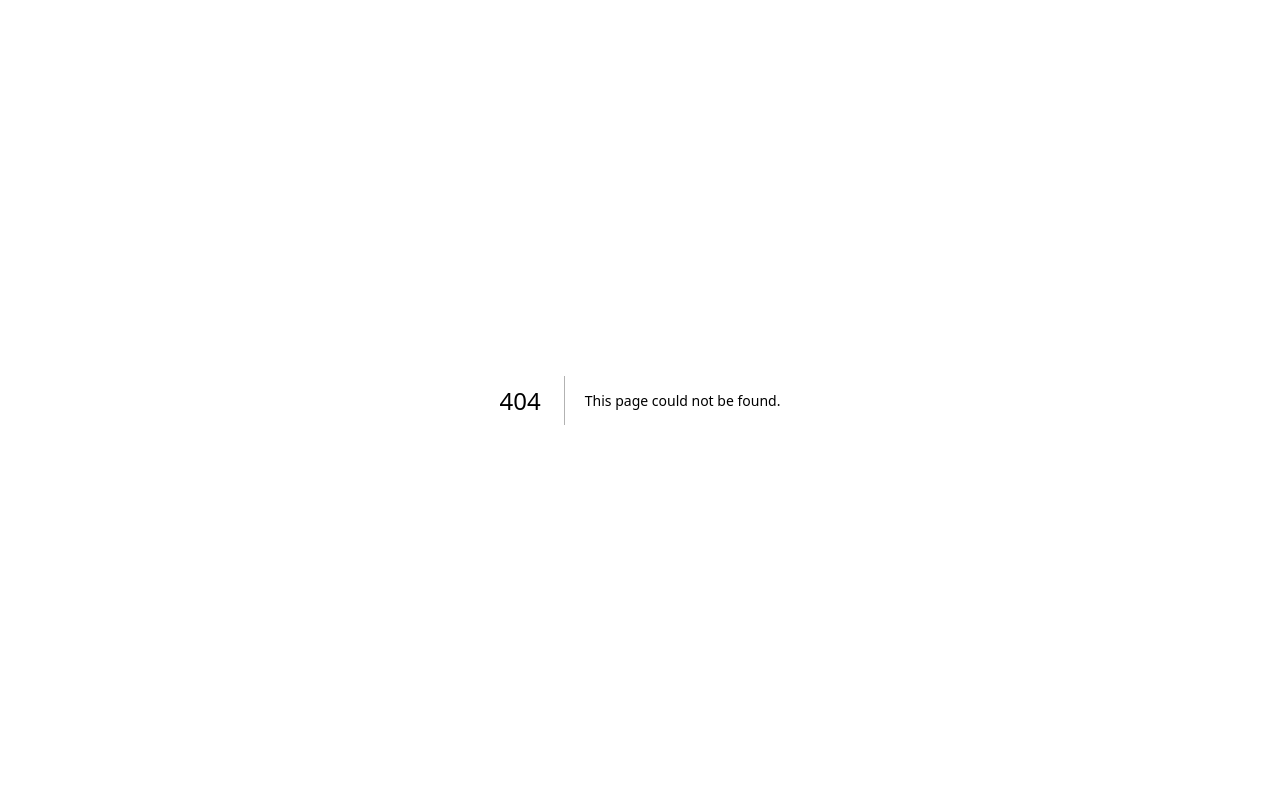
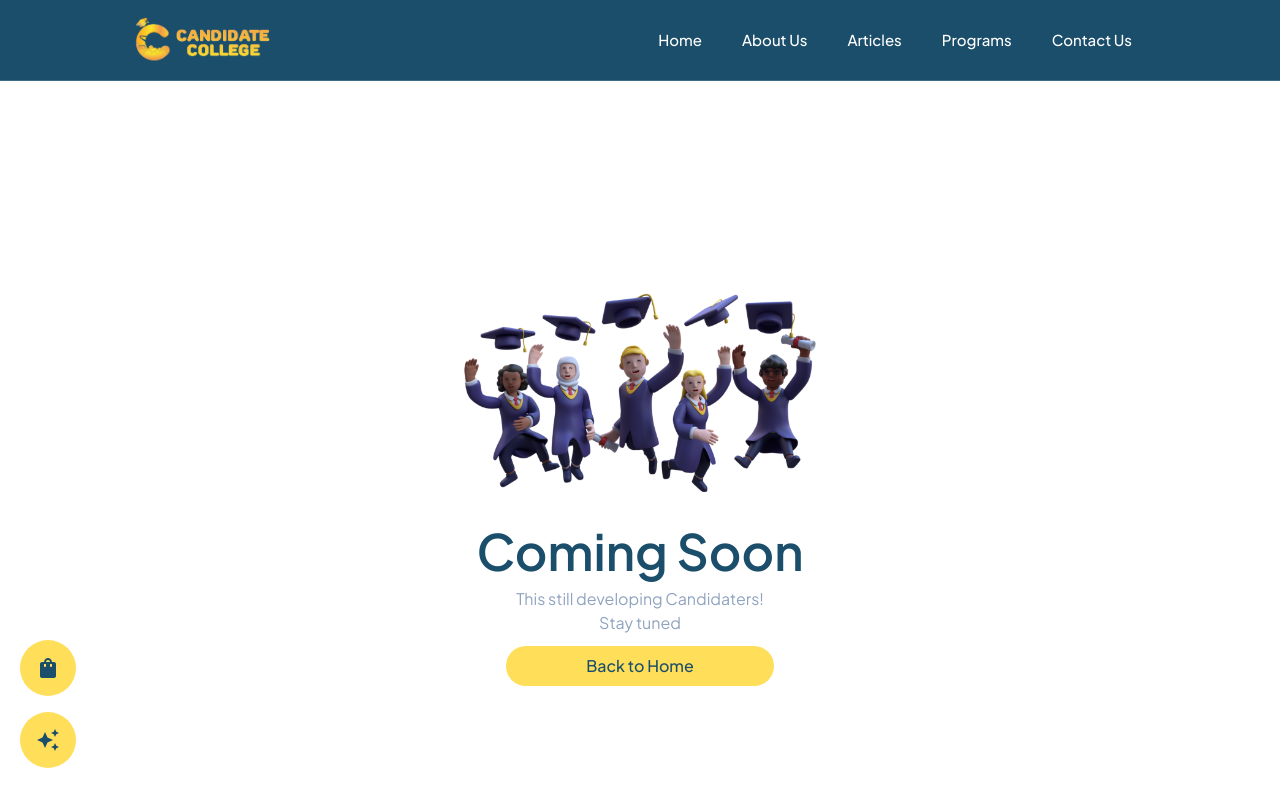
Before and after one commit to candidatecollege/candidate-college, a Next.js app: page /coming in a window 1280 px wide. Before the commit this address had no page. Shown: the top 800 px of the page. Built offline with nearby package versions, Linux system fonts and the light colour scheme.

Commit message:
Build Coming Soon page

```diff
--- /dev/null
+++ b/src/app/coming/page.tsx
@@ -0,0 +1,47 @@
+"use client";
+import { Footer, Navbar, CTA } from "@/components";
+import Link from "next/link";
+import Image from "next/image"
+
+const Coming = () => {
+  return (
+    <main className="bg-white h-full">
+      {/* Navbar */}
+      <Navbar />
+
+      <section className="flex flex-col w-full h-full lg:pt-[200px] mx-auto md:pt-[165px] pt-[185px] px-5 py-8 md:max-w-6xl md:mx-auto justify-center md:items-center relative md:h-3/6 lg:h-screen">
+      <Image src={'/decoration/coming.png'} width={0} height={0}
+          className='lg: w-[380px] mx-auto'
+          alt='Coming Soon Decoration'
+          title='Coming Soon Decoration'
+        />
+        <h1 className="font-semibold text-primary pt-7 text-center text-2xl md:text-[50px] xl:w-[70%] md:w-[90%] md:text-center leading-[50%]">
+          Coming Soon
+        </h1>
+
+        <p className="text-gray text-sm text-center leading-2 md:pt-6 pt-2 md:text-center lg:text-base md:w-[70%]">
+          This still developing Candidaters! <br />
+           Stay tuned
+        </p>
+
+        <Link
+          href="/home"
+          title="Back to Home"
+          about="Back to Home"
+          className="bg-secondary text-primary font-medium self-center text-center text-base rounded-full px-20 py-2 text-center justify-center md:self-center self-start cursor-pointer mt-2 md:mt-[11px]"
+        >
+          Back to Home
+        </Link>
+      </section>
+
+      <section className="bg-primary h-full">
+      {/* CTA */}
+      <CTA />
+      {/* Footer */}
+      <Footer />
+      </section>
+    </main>
+  );
+};
+
+export default Coming;
```
Also changed, not shown: public/decoration/coming.png (added).
